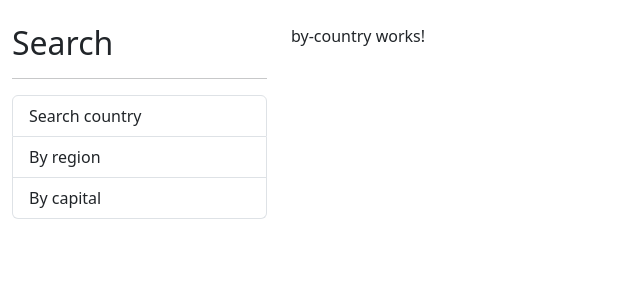
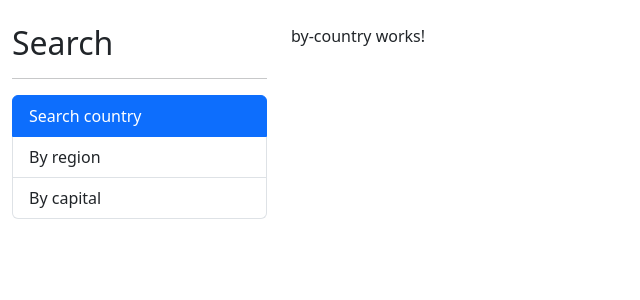
Before and after one commit to moive/countryApp, an Angular app: page / in a window 1280 px wide. Shown: the top 300 px of the page, without its empty margins (0-640 px from the left). Built offline with nearby package versions, Linux system fonts and the light colour scheme.

Commit message:
routerLink

```diff
--- a/src/app/app-routing.module.ts
+++ b/src/app/app-routing.module.ts
@@ -21,10 +21,6 @@
     component: ByCapitalComponent,
   },
   {
-    path: 'capital',
-    component: ByCapitalComponent,
-  },
-  {
     path: 'country/:id',
     component: ShowCountryComponent,
   },
--- a/src/app/app.component.html
+++ b/src/app/app.component.html
@@ -3,9 +3,24 @@
     <h2>Search</h2>
     <hr />
     <ul class="list-group">
-      <li class="list-group-item">Search country</li>
-      <li class="list-group-item">By region</li>
-      <li class="list-group-item">By capital</li>
+      <li
+        class="list-group-item"
+        routerLink=""
+        routerLinkActive="active"
+        [routerLinkActiveOptions]="{ exact: true }"
+      >
+        Search country
+      </li>
+      <li class="list-group-item" routerLink="region" routerLinkActive="active">
+        By region
+      </li>
+      <li
+        class="list-group-item"
+        routerLink="capital"
+        routerLinkActive="active"
+      >
+        By capital
+      </li>
     </ul>
   </div>
   <div class="col">
```
